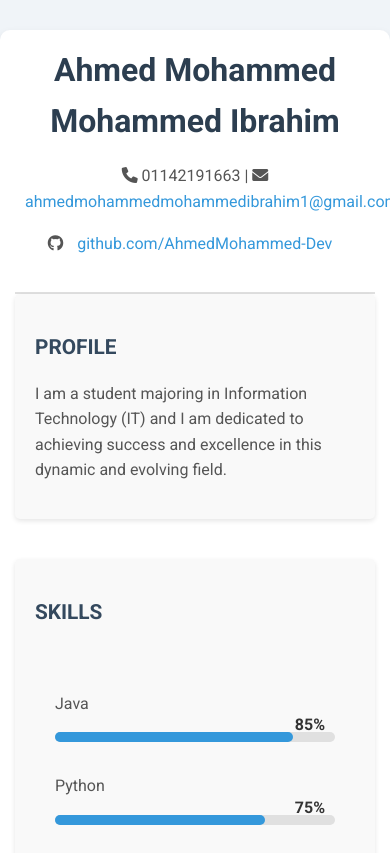
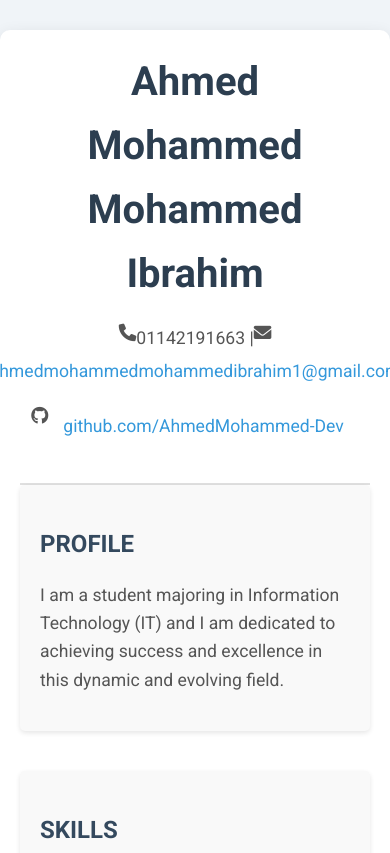
Before and after one commit to AhmedMohammed-Dev/testweb, a plain HTML site: page index.html in a window 390 px wide. Shown: the top 853 px of the page. Drawn offline with Linux system fonts and the light colour scheme.

Commit message:
Update style.css

```diff
--- a/style.css
+++ b/style.css
@@ -10,11 +10,11 @@ body {
 
 /* تنسيق الحاوية */
 .container {
-    max-width: 900px; /* عرض الحاوية */
+    max-width: 800px; /* عرض الحاوية */
     margin: 30px auto; /* محاذاة مركزية */
     padding: 20px; /* حشوة داخلية */
     background-color: #ffffff; /* لون خلفية الحاوية */
-    box-shadow: 0 4px 8px rgba(0, 0, 0, 0.1); /* تأثير ظل خفيف */
+    box-shadow: 0 4px 15px rgba(0, 0, 0, 0.1); /* تأثير ظل خفيف */
     border-radius: 10px; /* زوايا منحنية */
 }
 
@@ -45,12 +45,19 @@ p {
 }
 
 /* تنسيق روابط الاتصال */
+.contact-info {
+    display: flex; /* استخدام flexbox */
+    justify-content: center; /* محاذاة في الوسط */
+    flex-wrap: wrap; /* التفاف العناصر عند الحاجة */
+}
+
 .contact-info a {
     color: #3498db; /* لون الروابط */
     text-decoration: none; /* إزالة الخط السفلي */
     padding: 5px 10px; /* حشوة داخلية */
     border-radius: 5px; /* زوايا منحنية */
     transition: background 0.3s ease; /* تأثير انتقال */
+    margin: 0 5px; /* مسافة بين الروابط */
 }
 
 .contact-info a:hover {
@@ -65,11 +72,6 @@ p {
     background-color: #f9f9f9; /* خلفية فاتحة لكل قسم */
     border-radius: 5px; /* زوايا منحنية */
     box-shadow: 0 2px 5px rgba(0, 0, 0, 0.1); /* ظل خفيف */
-}
-
-.section-content {
-    padding: 20px; /* حشوة داخلية */
-    border-radius: 5px; /* زوايا منحنية */
 }
 
 /* تنسيق شريط المهارات */
@@ -96,40 +98,4 @@ p {
 }
 
 .progress {
-    background-color: #3498db; /* لون شريط التقدم */
-    height: 10px; /* ارتفاع الشريط */
-    border-radius: 5px; /* زوايا منحنية */
-    transition: width 0.5s ease; /* تأثير الانتقال */
-}
-
-/* استجابة للعناصر */
-@media (max-width: 600px) {
-    .container {
-        padding: 15px; /* تقليل الحشوة */
-    }
-
-    h1 {
-        font-size: 2em; /* تقليل حجم العنوان */
-    }
-
-    h2 {
-        font-size: 1.3em; /* تقليل حجم العناوين الفرعية */
-    }
-
-    p {
-        font-size: 1em; /* تقليل حجم النص */
-    }
-
-    .percentage {
-        top: -20px; /* رفع الرقم في الشريط */
-    }
-
-    .skill-bar {
-        flex-direction: column; /* تغيير الاتجاه في الشاشات الصغيرة */
-        align-items: flex-start; /* محاذاة العناصر إلى اليسار */
-    }
-
-    .bar {
-        width: 100%; /* الشريط يحتل عرض كامل */
-    }
-}
+    background-color: #3498db; /* لون شريط
```
